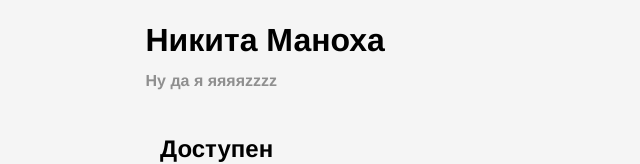
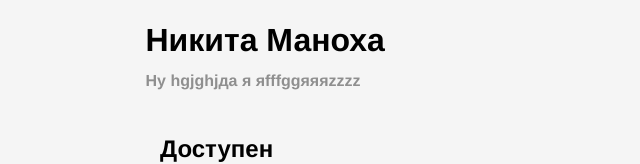
Before and after one commit to NikitaManoha/NikitaManoha.github.io, a plain HTML site: page index.html in a window 1280 px wide. Shown: the part 402-566 px from the top of the page, without its empty margins (320-960 px from the left). Drawn offline with Linux system fonts and the light colour scheme.

```diff
--- a/index.html
+++ b/index.html
@@ -20,7 +20,7 @@
     <header class="header">
       <img src="./avatar.png" alt="avatar" class="header__avatar" />
       <h1 class="header__title">Никита Маноха</h1>
-      <h3 class="header__subtitle">Ну да я  яяяяzzzz </h3>
+      <h3 class="header__subtitle">Ну hgjghjда я  яfffggяяяzzzz </h3>
     </header>
     <main>
       <section class="links">
```
